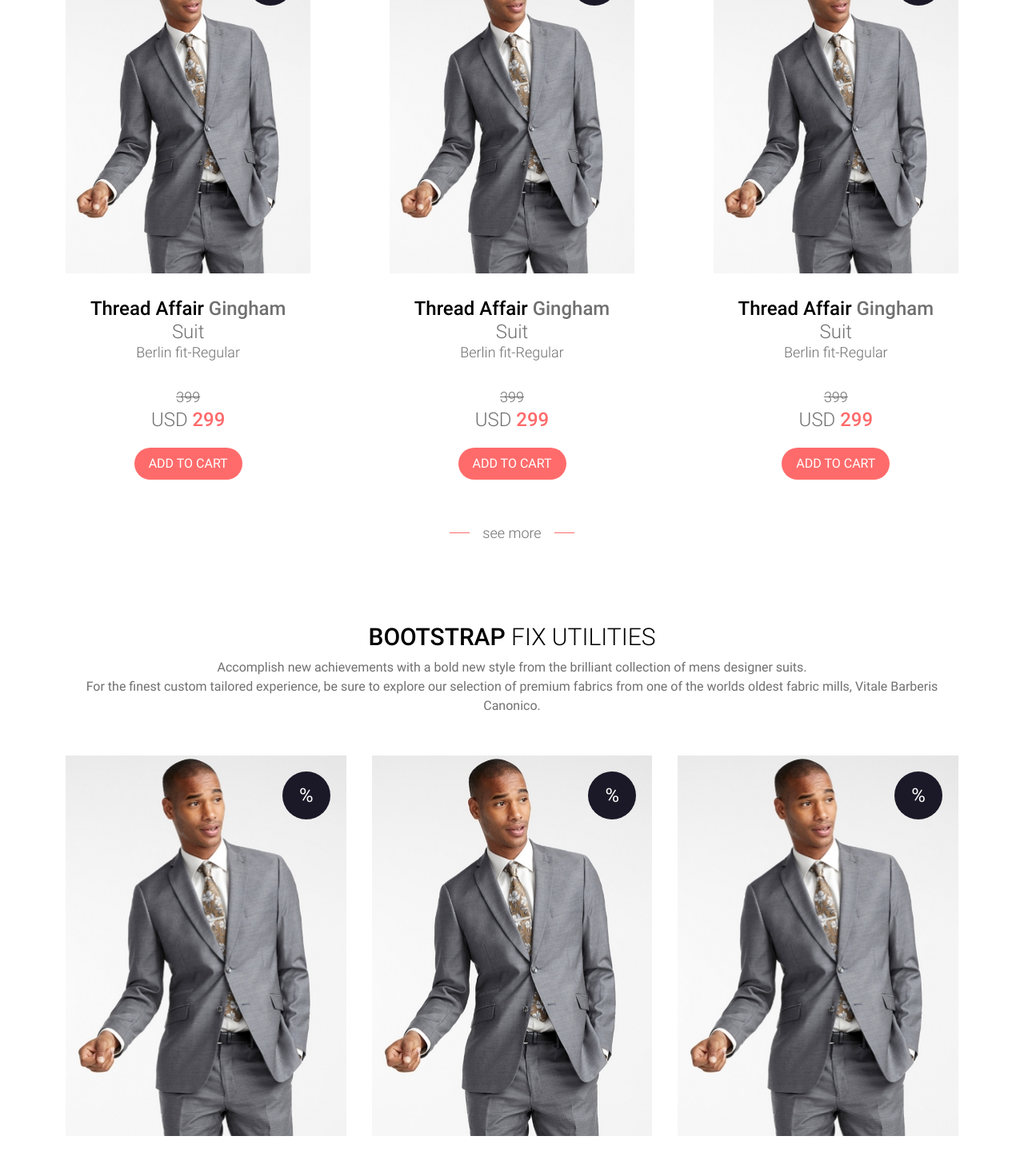
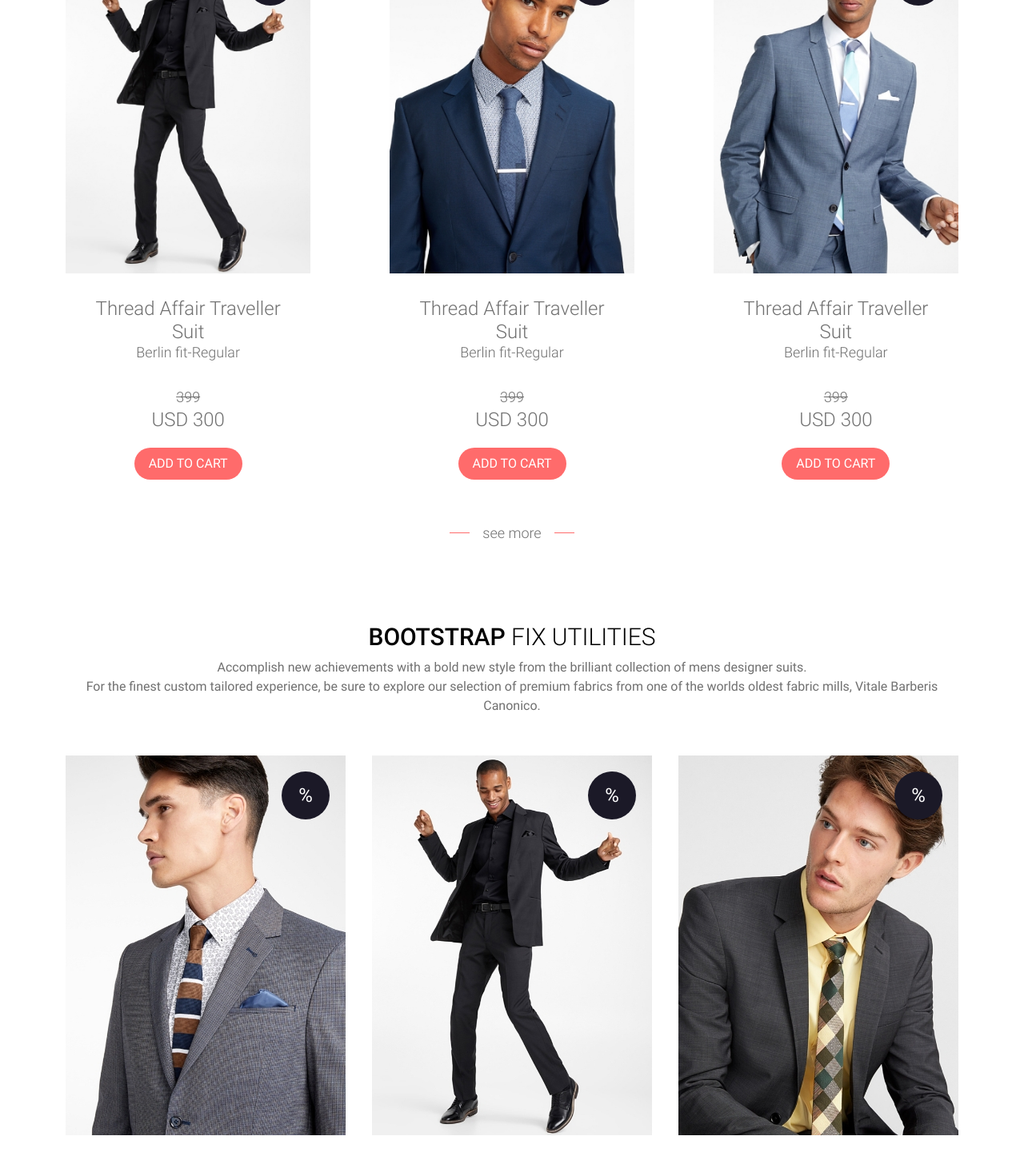
Before and after one commit to TiberiuA/nyc-thread-affair, a Next.js app: page / in a window 1280 px wide. Shown: the part 2018-3469 px from the top of the page at 80% size. Built offline with nearby package versions, Linux system fonts and the light colour scheme.

Commit message:
curs-2-23-iulie-2022

```diff
--- a/components/catalog/product-tile.jsx
+++ b/components/catalog/product-tile.jsx
@@ -1,12 +1,20 @@
-export default function ProductTile() {
+
+
+export default function ProductTile({ product = {} }) {
+  // if (!product) {
+  //   return
+  // }
+  const { productPrice = '', productName = '', productImage = '' } = product;
+
+
   return (
     <article className="product-tile">
       <header className="product-tile-header">
         <div className="product-tile-image">
-          <a href="" title="Thread Affair Gingham Suit">
+          <a href="" title={productName}>
             <img
-              src="/images/products/product-01a.jpg"
-              alt="Thread Affair Gingham Suit"
+              src={productImage}
+              alt={productName}
             ></img>
           </a>
         </div>
@@ -17,8 +25,8 @@
 
         <div className="product-tile-headings">
           <h1>
-            <a href="" title="Thread Affair Gingham Suit">
-              <span>Thread Affair</span> <span>Gingham</span> Suit
+            <a href="" title={productName}>
+              {productName}
             </a>
           </h1>
 
@@ -34,7 +42,7 @@
         <div className="product-tile-pricing">
           <span className="product-price-regular">399</span>
           <span className="product-price">
-            USD <span>299</span>
+            USD {productPrice}
           </span>
         </div>
       </section>
--- a/components/main.jsx
+++ b/components/main.jsx
@@ -1,8 +1,26 @@
+import axios from 'axios';
+import {useEffect, useState} from 'react';
 import ProductTile from './catalog/product-tile';
 import HomeCarousel from './homepage/home-carousel';
 import HomeNewsletter from './homepage/home-newsletetter';
 
 export default function Main() {
+const [products, setProducts] = useState([])
+
+  useEffect(() => {
+    axios.get('http://localhost:3000/api/products').then((response) => {
+      const { data } = response;
+
+setProducts(data);
+    })
+  }, []);
+
+  if(products.lenght <= 0) {
+    return 'loading';
+  }
+
+
+
   return (
     <main className="content">
               <HomeCarousel></HomeCarousel>
@@ -60,15 +78,15 @@
 
           <section className="product-tiles row">
             <div className="col-12 col-lg-3">
-              <ProductTile></ProductTile>
+              <ProductTile product={products[0]}></ProductTile>
             </div>
 
             <div className="col-12 col-lg-3 offset-lg-1 mt-4 mt-lg-0">
-              <ProductTile></ProductTile>
+              <ProductTile product={products[1]}></ProductTile>
             </div>
 
             <div className="col-12 col-lg-3 offset-lg-1 mt-4 mt-lg-0">
-              <ProductTile></ProductTile>
+              <ProductTile product={products[2]}></ProductTile>
             </div>
           </section>
 
@@ -97,11 +115,11 @@
           </header>
 
           <section className="product-tiles">
-            <ProductTile></ProductTile>
+            <ProductTile product={products[3]}></ProductTile>
 
-            <ProductTile></ProductTile>
+            <ProductTile product={products[4]}></ProductTile>
 
-            <ProductTile></ProductTile>
+            <ProductTile product={products[5]}></ProductTile>
           </section>
 
           <footer>
@@ -130,14 +148,14 @@
 
           <section className="product-tiles d-flex flex-column flex-lg-row justify-content-between">
             <div className="mb-5 mb-lg-0">
-            <ProductTile></ProductTile>
+            <ProductTile product={products[1]}></ProductTile>
             </div>
 
             <div className="mb-5 mb-lg-0">
-            <ProductTile></ProductTile>
+            <ProductTile product={products[3]}></ProductTile>
             </div>
             <div>
-            <ProductTile></ProductTile>
+            <ProductTile product={products[2]}></ProductTile>
             </div>
           </section>
 
@@ -166,11 +184,11 @@
           </header>
 
           <section className="product-tiles">
-          <ProductTile></ProductTile>
+          <ProductTile product={products[4]}></ProductTile>
 
-          <ProductTile></ProductTile>
+          <ProductTile product={products[5]}></ProductTile>
 
-          <ProductTile></ProductTile>
+          <ProductTile product={products[2]}></ProductTile>
           </section>
 
           <footer>
--- a/package.json
+++ b/package.json
@@ -11,6 +11,7 @@
   "dependencies": {
     "@fortawesome/fontawesome-free": "^6.1.1",
     "@glidejs/glide": "^3.5.2",
+    "axios": "^0.27.2",
     "bootstrap": "^5.1.3",
     "next": "12.1.5",
     "react": "18.1.0",
--- /dev/null
+++ b/pages/api/products.js
@@ -0,0 +1,34 @@
+export default (request, response) => {
+  response.status(200).json([
+    {
+      productName: 'Thread Affair Traveller Suit',
+      productPrice: 300,
+      productImage: 'images/products/product-01a.jpg',
+    },
+    {
+      productName: 'Thread Affair Traveller Suit',
+      productPrice: 300,
+      productImage: 'images/products/product-02a.jpg',
+    },
+    {
+      productName: 'Thread Affair Traveller Suit',
+      productPrice: 300,
+      productImage: 'images/products/product-03a.jpg',
+    },
+    {
+      productName: 'Thread Affair Traveller Suit',
+      productPrice: 300,
+      productImage: 'images/products/product-04a.jpg',
+    },
+    {
+      productName: 'Thread Affair Traveller Suit',
+      productPrice: 300,
+      productImage: 'images/products/product-05a.jpg',
+    },
+    {
+      productName: 'Thread Affair Traveller Suit',
+      productPrice: 300,
+      productImage: 'images/products/product-06a.jpg',
+    },
+  ]);
+};
```
Also changed, not shown: 1 other file (tests, documents, lock files or other folders).
